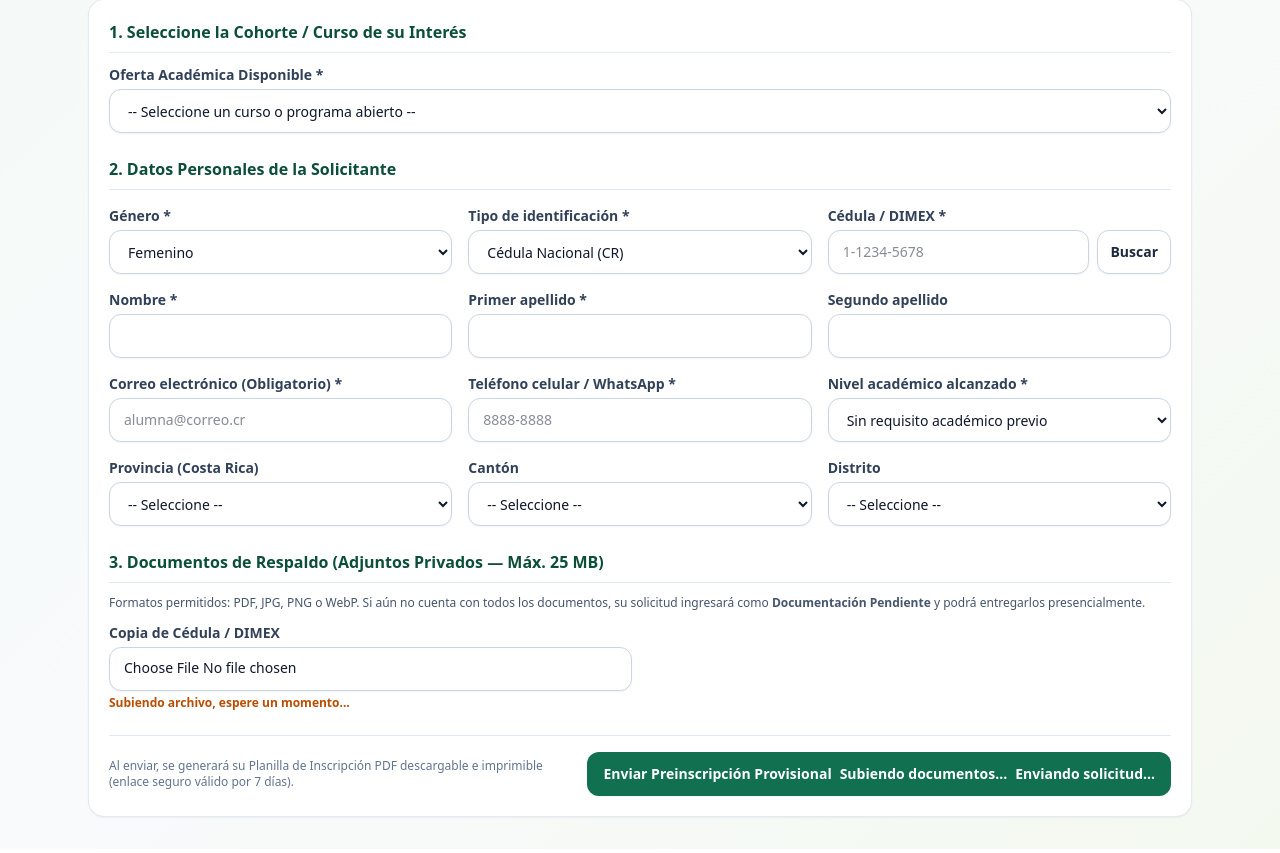
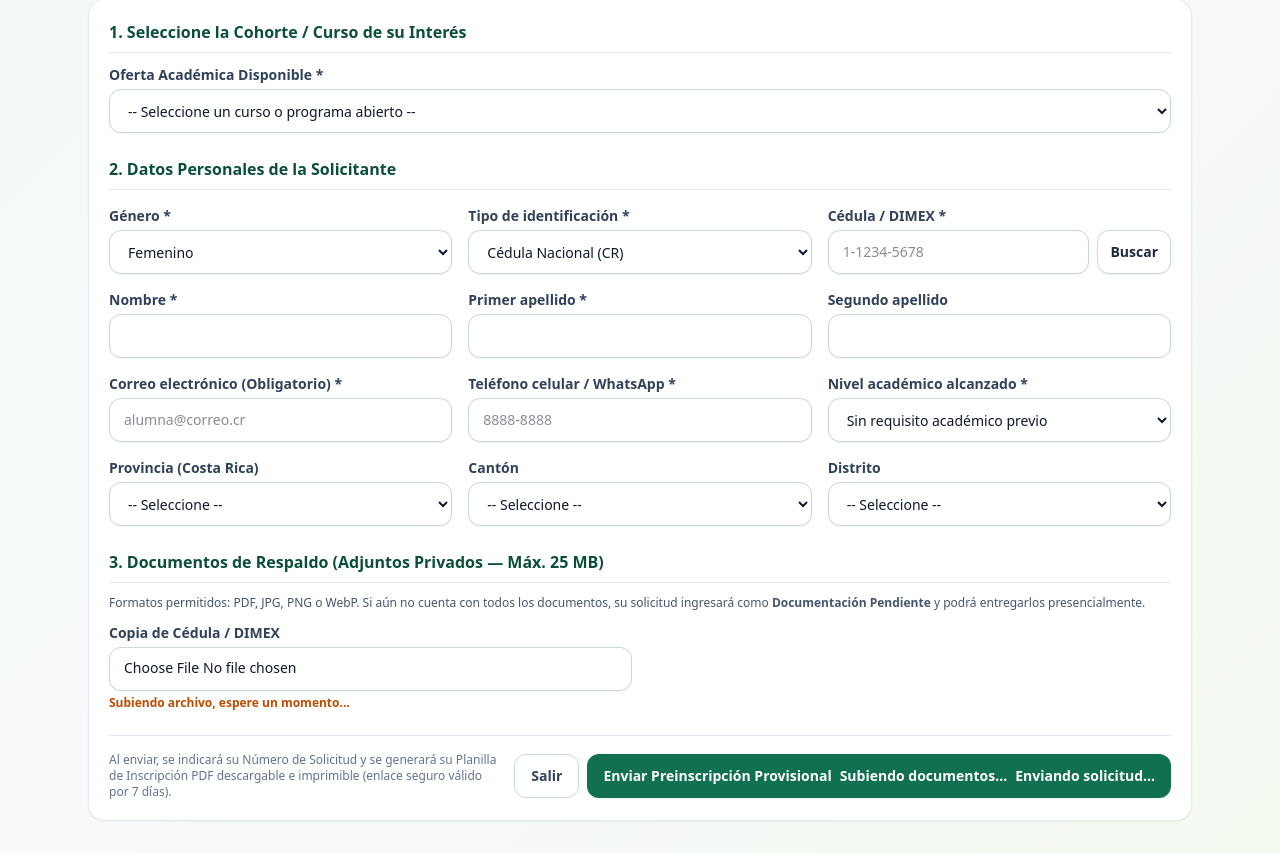
Before and after one commit to yajairamoralesbarrera/cecap-suri, a Laravel app: page /inscripcion in a window 1280 px wide. Shown: the part 400-1253 px from the top of the page. Run offline with Laravel 12, Linux system fonts and the light colour scheme; data comes from the database, SQL or seed files in the repository; tables that the repository leaves empty hold one stand-in row (values such as "Sample post"); style sheets or scripts are compiled from the project's sources; parts of the project's set-up code (start-up, migrations or seed data) failed here and were passed over; some libraries are stand-ins or nearby versions.

Commit message:
Add Salir button and highlight Número de Solicitud in /inscripcion confirmation messages

```diff
--- a/app/Livewire/PublicEnrollmentPage.php
+++ b/app/Livewire/PublicEnrollmentPage.php
@@ -12,6 +12,7 @@ use App\Models\Picklist;
 use App\Models\Student;
 use App\Services\AttachmentService;
 use App\Services\EnrollmentService;
+use Illuminate\Support\Facades\Auth;
 use Illuminate\Support\Facades\URL;
 use Illuminate\Validation\ValidationException;
 use Livewire\Attributes\Layout;
@@ -110,6 +111,8 @@ class PublicEnrollmentPage extends Component
 
     /** @var list<array<string, mixed>> */
     public array $lookupMatches = [];
+
+    public bool $exitedForm = false;
 
     public function updatedGender(string $value): void
     {
@@ -519,6 +522,24 @@ class PublicEnrollmentPage extends Component
         $this->educationBlockedMessage = '';
         $this->isWaitlistMode = false;
         $this->waitlistNotice = '';
+        $this->exitedForm = false;
+    }
+
+    public function exitEnrollment(): mixed
+    {
+        if (Auth::check()) {
+            return $this->redirectRoute('panel', navigate: true);
+        }
+
+        $this->resetForm();
+        $this->exitedForm = true;
+
+        return null;
+    }
+
+    public function returnToForm(): void
+    {
+        $this->exitedForm = false;
     }
 
     public function render()
--- a/resources/views/livewire/public-enrollment-page.blade.php
+++ b/resources/views/livewire/public-enrollment-page.blade.php
@@ -14,17 +14,36 @@
         </div>
     </div>
 
-    @if($successCode)
+    @if($exitedForm)
+        <div class="cecap-card border-brand-200 bg-white text-center py-10 px-6 space-y-4">
+            <span class="cecap-badge bg-brand-100 text-brand-900">SESIÓN DE INSCRIPCIÓN FINALIZADA</span>
+            <h2 class="text-xl font-bold text-brand-950">Has salido de la Inscripción en Línea</h2>
+            <p class="text-sm text-slate-600 max-w-xl mx-auto">
+                Gracias por tu interés en <strong>{{ $settings->institution_name }}</strong>. Por tu seguridad, los datos ingresados han sido limpiados de esta pantalla.
+            </p>
+            <p class="text-xs text-slate-500">
+                Horario de atención presencial: <strong>{{ $settings->attention_hours }}</strong> · Tel: {{ $settings->phone }}
+            </p>
+            <div class="flex flex-wrap justify-center gap-3 pt-2">
+                <button type="button" wire:click="returnToForm" class="cecap-btn-primary">Volver a Inscripción en Línea</button>
+                <a href="{{ route('login') }}" class="cecap-btn-secondary">Ingresar al Sistema</a>
+            </div>
+        </div>
+    @elseif($successCode)
         <div class="cecap-card {{ $successStatus === 'lista_espera' ? 'border-indigo-300 bg-indigo-50/70' : 'border-emerald-300 bg-emerald-50/70' }} space-y-4">
-            <div class="flex items-start justify-between gap-3">
-                <div>
+            <div class="flex flex-wrap items-start justify-between gap-3">
+                <div class="space-y-2">
                     @if($successStatus === 'lista_espera')
                         <span class="cecap-badge bg-indigo-700 text-white">LISTA DE ESPERA EN LÍNEA</span>
                     @else
                         <span class="cecap-badge bg-emerald-700 text-white">PREINSCRIPCIÓN REGISTRADA</span>
                     @endif
-                    <h2 class="mt-2 text-xl font-bold {{ $successStatus === 'lista_espera' ? 'text-indigo-950' : 'text-emerald-950' }}">Código de Solicitud: {{ $successCode }}</h2>
-                    <p class="text-sm {{ $successStatus === 'lista_espera' ? 'text-indigo-900' : 'text-emerald-900' }} mt-1">
+                    <div class="rounded-xl border-2 {{ $successStatus === 'lista_espera' ? 'border-indigo-400 bg-white' : 'border-emerald-500 bg-white' }} px-4 py-3">
+                        <div class="text-xs font-bold uppercase tracking-wide text-slate-500">Su Número de Solicitud es:</div>
+                        <div class="mt-0.5 font-mono text-2xl sm:text-3xl font-extrabold {{ $successStatus === 'lista_espera' ? 'text-indigo-950' : 'text-emerald-900' }}">{{ $successCode }}</div>
+                        <p class="text-xs text-slate-600 mt-1">Anote o guarde este <strong>Número de Solicitud</strong> para presentarlo en las oficinas del Centro de Capacitación o consultar su trámite.</p>
+                    </div>
+                    <p class="text-sm {{ $successStatus === 'lista_espera' ? 'text-indigo-900' : 'text-emerald-900' }}">
                         Estado actual:
                         <strong>
                             {{ $successStatus === 'lista_espera' ? 'Lista de Espera en Línea (Cupo máximo alcanzado)' : ($successStatus === 'documentacion_pendiente' ? 'Documentación Pendiente' : 'Preinscrita (Provisional)') }}
@@ -36,7 +55,7 @@
 
             @if($successStatus === 'lista_espera')
                 <div class="rounded-xl border border-indigo-300 bg-white px-4 py-3 text-sm text-indigo-950">
-                    <strong>Importante (Lista de Espera):</strong> El grupo seleccionado ya completó su matrícula máxima. Su solicitud quedó registrada en orden de ingreso y Secretaría le contactará por correo o teléfono si se libera un cupo o se habilita una nueva cohorte.
+                    <strong>Importante (Lista de Espera — Solicitud N.º {{ $successCode }}):</strong> El grupo seleccionado ya completó su matrícula máxima. Su solicitud <strong>N.º {{ $successCode }}</strong> quedó registrada en orden de ingreso y Secretaría le contactará por correo o teléfono si se libera un cupo o se habilita una nueva cohorte.
                 </div>
             @endif
 
@@ -50,13 +69,13 @@
                 <div class="rounded-xl border border-rose-300 bg-rose-50 p-4 text-sm text-rose-950 space-y-3">
                     <div class="flex flex-wrap items-start justify-between gap-3">
                         <div class="space-y-1">
-                            <div class="font-bold">Documentos faltantes por presentar:</div>
+                            <div class="font-bold">Documentos faltantes por presentar (Solicitud N.º {{ $successCode }}):</div>
                             <ul class="list-disc pl-5 space-y-0.5 font-medium">
                                 @foreach($missingDocumentLabels as $docLabel)
                                     <li>{{ $docLabel }}</li>
                                 @endforeach
                             </ul>
-                            <p class="text-xs text-rose-800 pt-1">Puede cargarlos ahora mismo en esta solicitud o presentarlos en Secretaría/Admisiones antes del <strong>{{ $provisionalExpiresAt }}</strong>.</p>
+                            <p class="text-xs text-rose-800 pt-1">Para su solicitud <strong>N.º {{ $successCode }}</strong>, puede cargarlos ahora mismo o presentarlos en Secretaría/Admisiones antes del <strong>{{ $provisionalExpiresAt }}</strong>.</p>
                         </div>
                         @if(! $showPendingUploadForm)
                             <button type="button" wire:click="openPendingUploadForm" class="cecap-btn-primary !min-h-10 text-xs shrink-0">
@@ -124,9 +143,9 @@
             @endif
 
             <div class="rounded-xl border border-amber-300 bg-amber-50 p-4 text-sm text-amber-950 space-y-1">
-                <div class="font-bold">Siguiente paso obligatorio (plazo de {{ $settings->online_enrollment_provisional_days }} días):</div>
+                <div class="font-bold">Siguiente paso obligatorio — Solicitud N.º {{ $successCode }} (plazo de {{ $settings->online_enrollment_provisional_days }} días):</div>
                 <p>{{ $settings->online_enrollment_notice }}</p>
-                <p class="text-xs font-semibold pt-1">Horario de atención: {{ $settings->attention_hours }}</p>
+                <p class="text-xs font-semibold pt-1">Indique su Número de Solicitud <strong>{{ $successCode }}</strong> al acudir a las oficinas · Horario de atención: {{ $settings->attention_hours }}</p>
             </div>
 
             <div class="flex flex-wrap gap-3">
@@ -158,6 +177,9 @@
                     </button>
                 @endif
                 <button type="button" wire:click="resetForm" class="cecap-btn-secondary">Nueva Preinscripción</button>
+                <button type="button" wire:click="exitEnrollment" class="inline-flex min-h-11 items-center justify-center rounded-xl border border-slate-300 bg-white px-4 py-2 text-sm font-semibold text-slate-700 hover:bg-slate-100 cursor-pointer">
+                    Salir
+                </button>
             </div>
         </div>
     @else
@@ -407,7 +429,11 @@
             </div>
 
             <div class="flex flex-col sm:flex-row sm:items-center justify-between gap-4 border-t border-slate-200 pt-4">
-                <p class="text-xs text-slate-500">Al enviar, se generará su Planilla de Inscripción PDF descargable e imprimible (enlace seguro válido por {{ $settings->online_enrollment_provisional_days }} días).</p>
+                <p class="text-xs text-slate-500">Al enviar, se indicará su Número de Solicitud y se generará su Planilla de Inscripción PDF descargable e imprimible (enlace seguro válido por {{ $settings->online_enrollment_provisional_days }} días).</p>
+                <div class="flex flex-wrap items-center gap-2 shrink-0">
+                    <button type="button" wire:click="exitEnrollment" class="inline-flex min-h-11 items-center justify-center rounded-xl border border-slate-300 bg-white px-4 py-2 text-sm font-semibold text-slate-700 hover:bg-slate-100 cursor-pointer">
+                        Salir
+                    </button>
                     <button type="submit"
                             @disabled($genderBlocked || $educationBlocked)
                             wire:loading.attr="disabled"
@@ -420,6 +446,7 @@
                         <span wire:loading wire:target="submit">Enviando solicitud...</span>
                     </button>
                 </div>
+            </div>
         </form>
     @endif
 </div>
```
Lines whose indentation alone changed are shown as unchanged.
